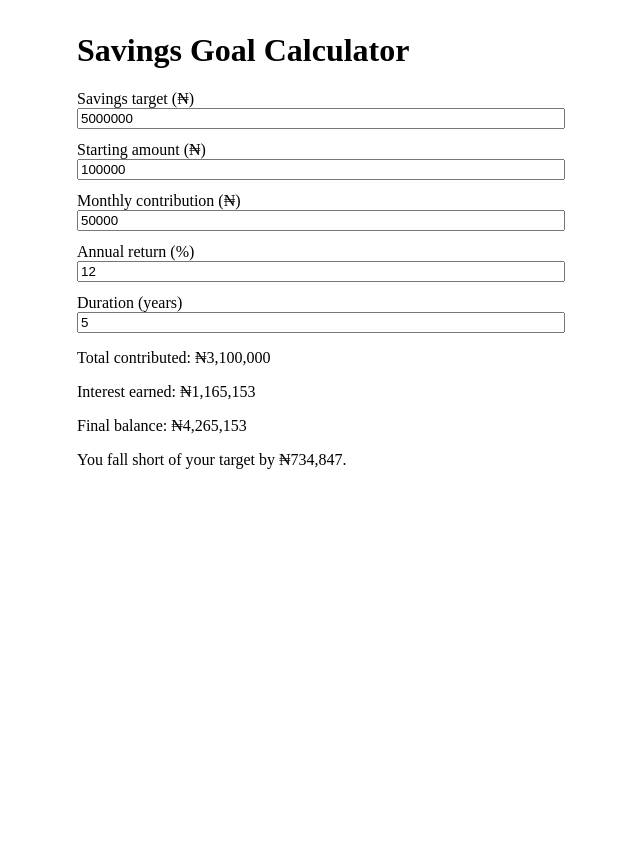
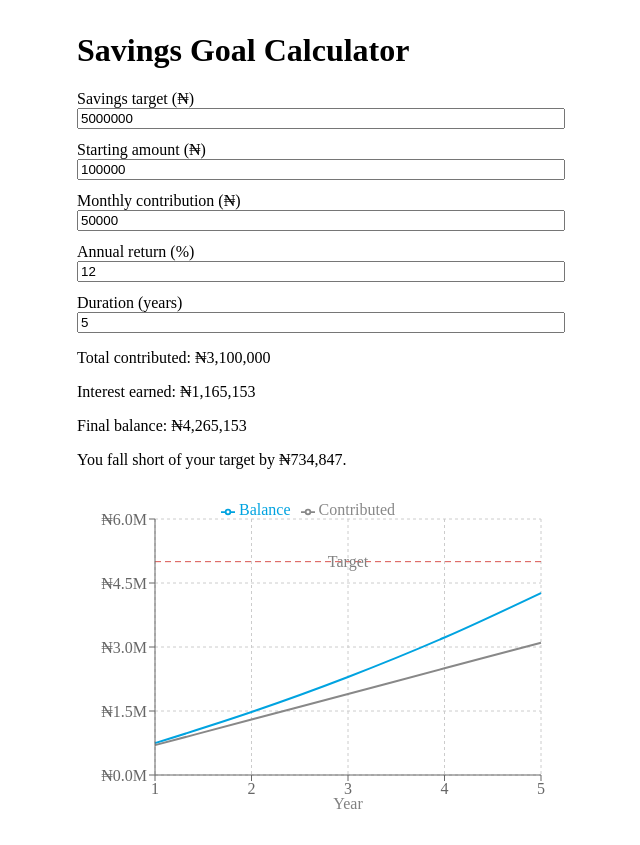
Before and after one commit to macauleyallison/savings-goal-calculator, a React (Vite) app: page / in a window 1280 px wide. Shown: the whole page, without its empty margins (323-963 px from the left). Before the commit the page ends 800 px from the top, so only its background shows below. Built offline with nearby package versions, Linux system fonts and the light colour scheme.

Commit message:
Add growth chart with Recharts

```diff
--- a/package.json
+++ b/package.json
@@ -11,7 +11,8 @@
   },
   "dependencies": {
     "react": "^19.3.1",
-    "react-dom": "^19.3.1"
+    "react-dom": "^19.3.1",
+    "recharts": "^3.10.1"
   },
   "devDependencies": {
     "@eslint/js": "^10.0.1",
--- a/src/App.tsx
+++ b/src/App.tsx
@@ -1,4 +1,5 @@
 import { useMemo, useState } from "react";
+import GrowthChart from "./components/GrowthChart";
 import InputForm, { type FormValues } from "./components/InputForm";
 import ResultsSummary from "./components/ResultsSummary";
 import { projectGrowth } from "./utils/calculate";
@@ -26,11 +27,14 @@ export default function App() {
     [values]
   );
 
+  const target = Number(values.target) || 0;
+
   return (
     <main style={{ maxWidth: 480, margin: "2rem auto", padding: "0 1rem" }}>
       <h1>Savings Goal Calculator</h1>
       <InputForm values={values} onChange={handleChange} />
-      <ResultsSummary rows={rows} target={Number(values.target) || 0} />
+      <ResultsSummary rows={rows} target={target} />
+      <GrowthChart rows={rows} target={target} />
     </main>
   );
 }
--- /dev/null
+++ b/src/components/GrowthChart.tsx
@@ -0,0 +1,44 @@
+import {
+  CartesianGrid,
+  Legend,
+  Line,
+  LineChart,
+  ReferenceLine,
+  ResponsiveContainer,
+  Tooltip,
+  XAxis,
+  YAxis,
+} from "recharts";
+import type { YearRow } from "../utils/calculate";
+import { formatNaira } from "../utils/format";
+
+interface Props {
+  rows: YearRow[];
+  target: number;
+}
+
+export default function GrowthChart({ rows, target }: Props) {
+  if (rows.length === 0) return null;
+
+  return (
+    <div style={{ width: "100%", height: 320, marginTop: 24 }}>
+      <ResponsiveContainer>
+        <LineChart data={rows} margin={{ top: 8, right: 16, bottom: 8, left: 8 }}>
+          <CartesianGrid strokeDasharray="3 3" />
+          <XAxis
+            dataKey="year"
+            label={{ value: "Year", position: "insideBottom", offset: -4 }}
+          />
+          <YAxis tickFormatter={(v) => `₦${(Number(v) / 1_000_000).toFixed(1)}M`} width={70} />
+          <Tooltip formatter={(value) => formatNaira(Number(value))} labelFormatter={(y) => `Year ${y}`} />
+          <Legend verticalAlign="top" />
+          <Line type="monotone" dataKey="balance" name="Balance" stroke="#00A3E0" strokeWidth={2} dot={false} />
+          <Line type="monotone" dataKey="contributed" name="Contributed" stroke="#888888" strokeWidth={2} dot={false} />
+          {target > 0 && (
+            <ReferenceLine y={target} stroke="#d9534f" strokeDasharray="6 4" label="Target" />
+          )}
+        </LineChart>
+      </ResponsiveContainer>
+    </div>
+  );
+}
```
Also changed, not shown: 1 other file (tests, documents, lock files or other folders).
